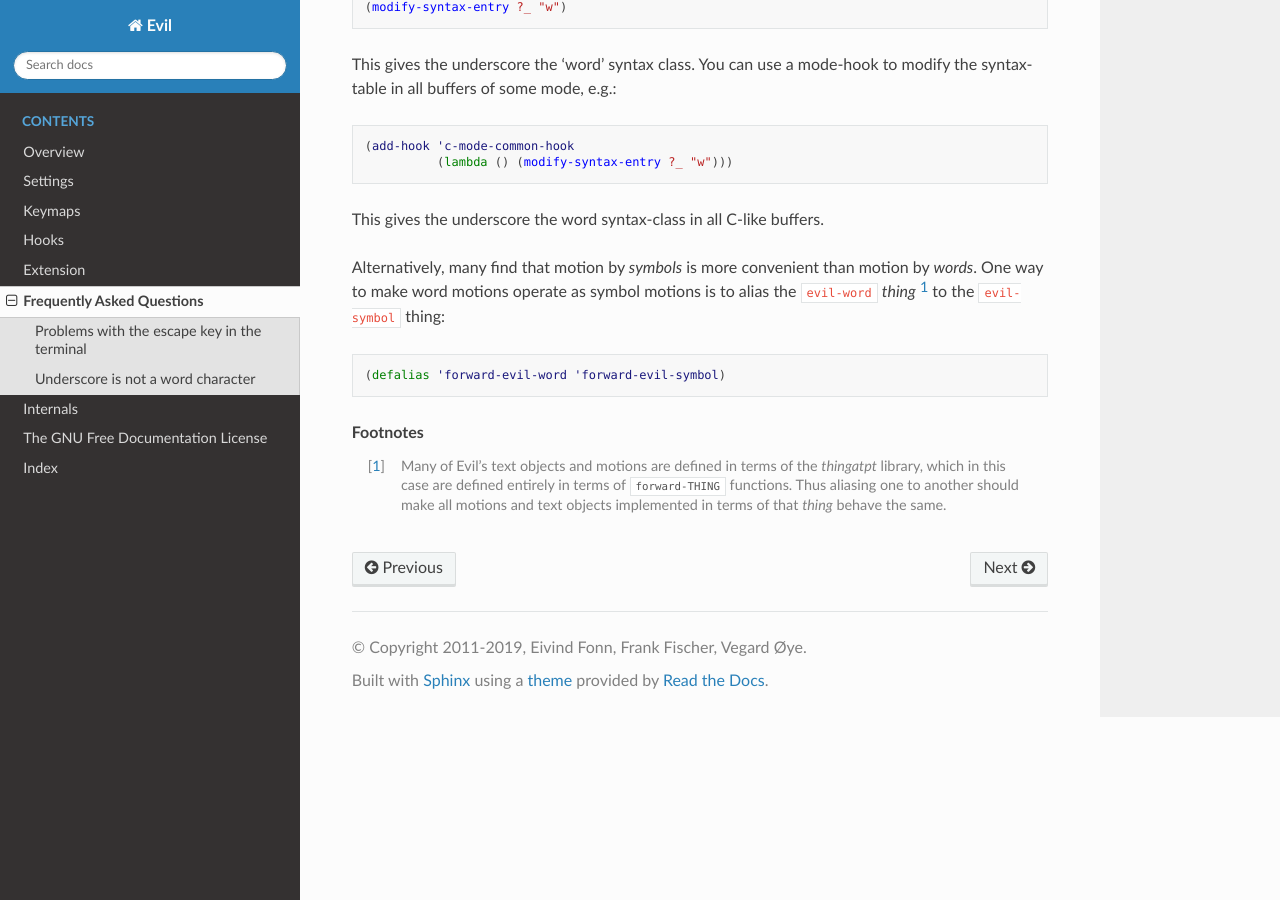
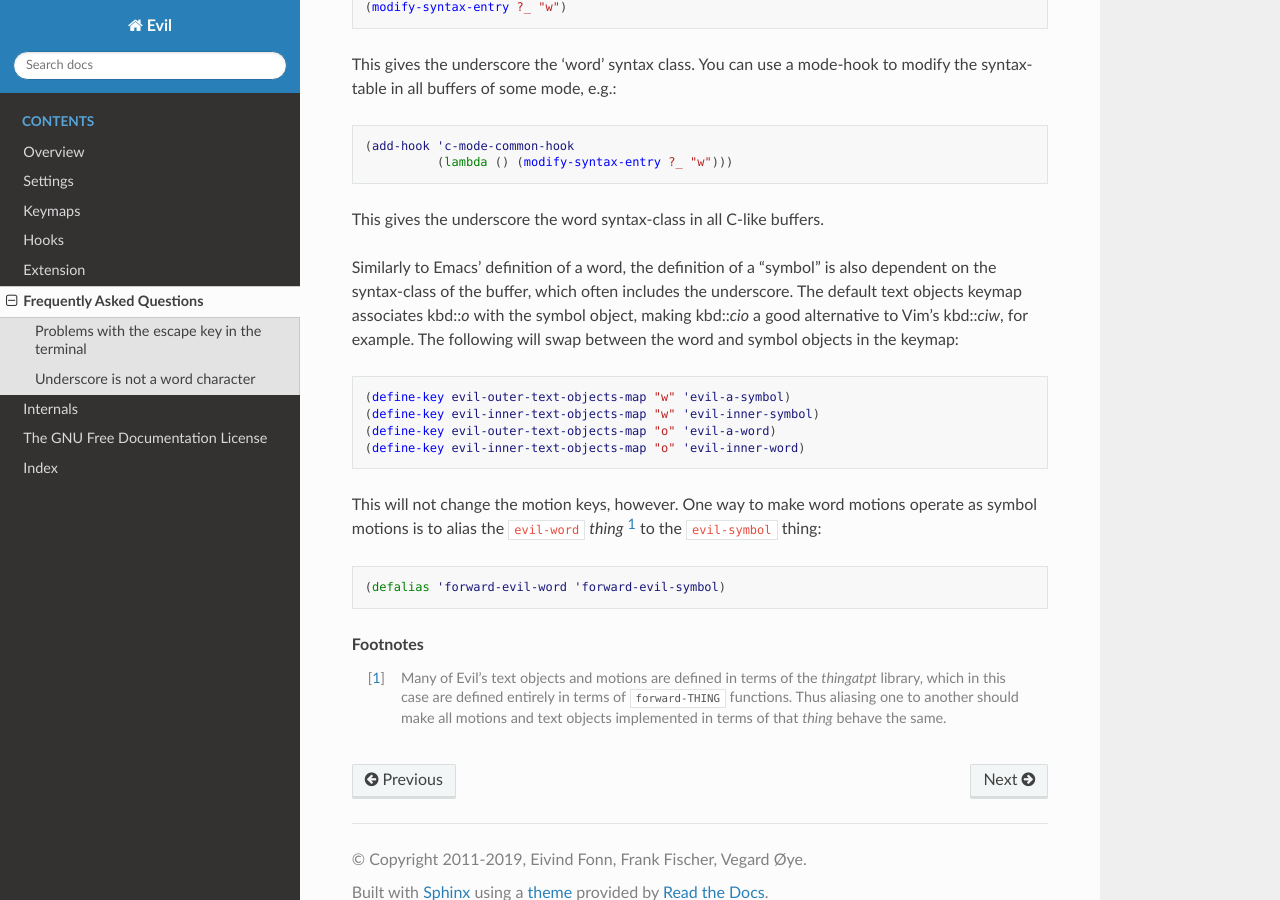
Before and after one commit to emacs-evil/evil, a Sphinx documentation site: the page built from doc/source/faq.rst, in a window 1280 px wide and 900 px high, scrolled down 1360 px. Built offline with Sphinx 7.4.7 and the Read the Docs theme 2.0.0, drawn with Linux system fonts in a browser that asks for light colours.

Commit message:
Expand FAQ discussion of word vs. symbol text objects
Add reference to the `o` key in the default text objects keymap, as an
alternative to `w` in some cases.

```diff
--- a/doc/source/faq.rst
+++ b/doc/source/faq.rst
@@ -83,9 +83,21 @@ e.g.:
 
 This gives the underscore the word syntax-class in all C-like buffers.
 
-Alternatively, many find that motion by *symbols* is more convenient
-than motion by *words*.  One way to make word motions operate as
-symbol motions is to alias the ``evil-word`` *thing* [#thingatpt]_ to
+Similarly to Emacs' definition of a word, the definition of a "symbol" is also
+dependent on the syntax-class of the buffer, which often includes the
+underscore. The default text objects keymap associates kbd::`o` with the symbol
+object, making kbd::`cio` a good alternative to Vim's kbd::`ciw`, for example.
+The following will swap between the word and symbol objects in the keymap:
+
+.. code-block:: elisp
+
+   (define-key evil-outer-text-objects-map "w" 'evil-a-symbol)
+   (define-key evil-inner-text-objects-map "w" 'evil-inner-symbol)
+   (define-key evil-outer-text-objects-map "o" 'evil-a-word)
+   (define-key evil-inner-text-objects-map "o" 'evil-inner-word)
+
+This will not change the motion keys, however. One way to make word motions
+operate as symbol motions is to alias the ``evil-word`` *thing* [#thingatpt]_ to
 the ``evil-symbol`` thing:
 
 .. code-block:: elisp
```
